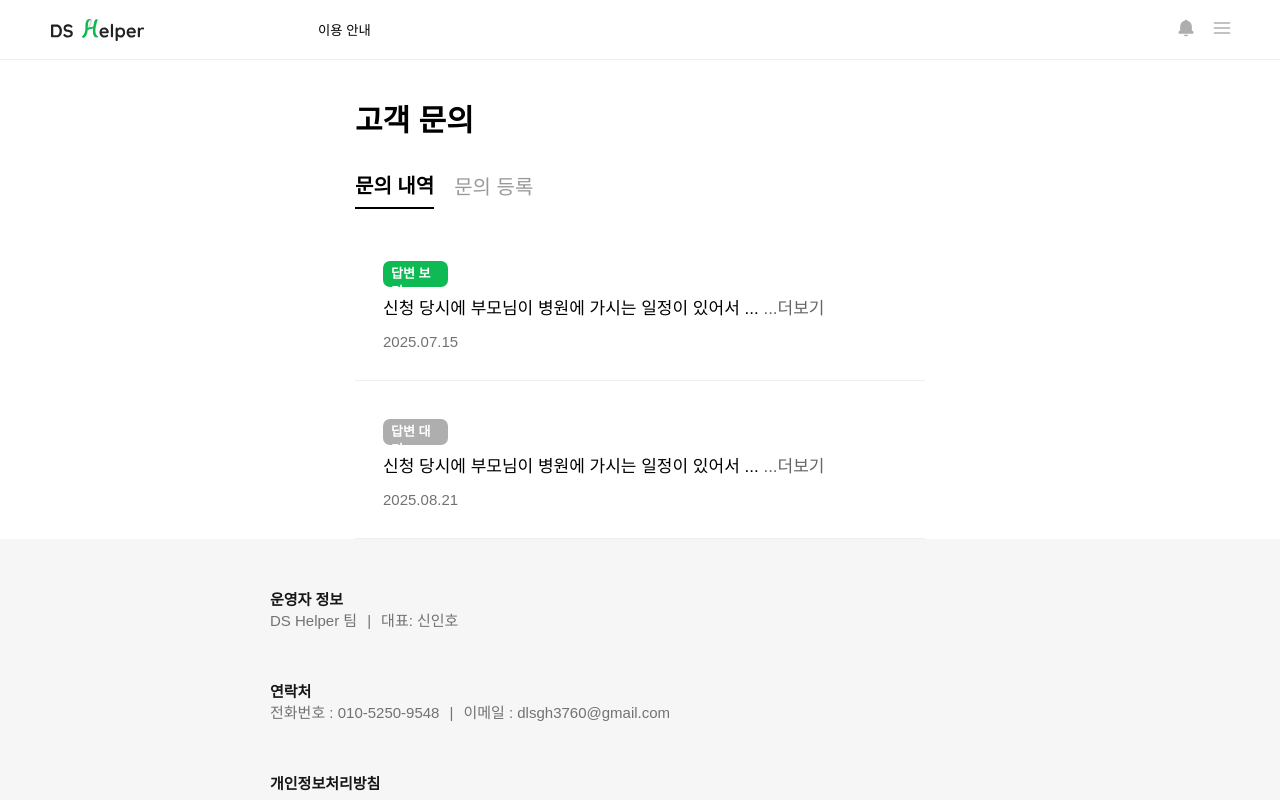
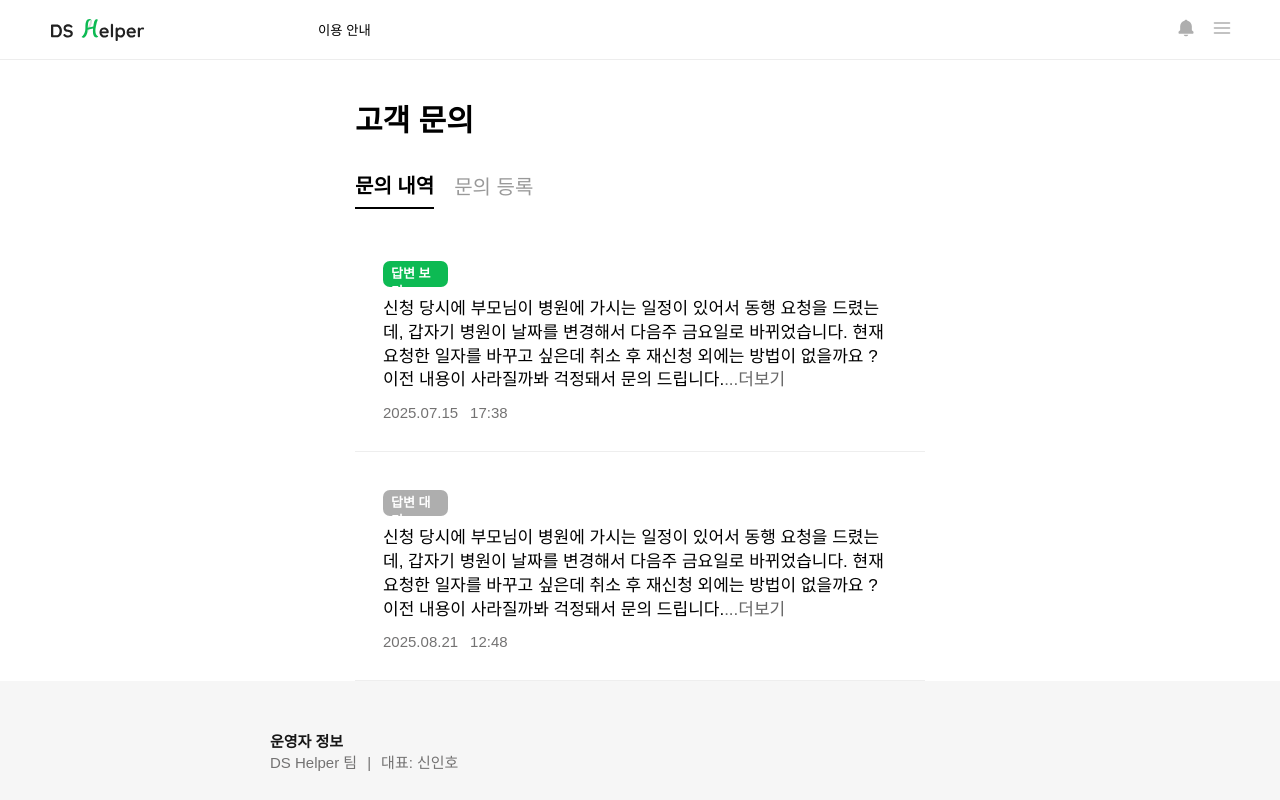
Before and after one commit to DS-Helper/frontend, a Next.js app: page /customer in a window 1280 px wide. Shown: the top 800 px of the page. Built offline with nearby package versions, Linux system fonts and the light colour scheme.

Commit message:
문의 내역 날짜 수정

```diff
--- a/src/pages/customer.tsx
+++ b/src/pages/customer.tsx
@@ -10,11 +10,12 @@ export default function Customer(){
     const [activeTab, setActiveTab] = useState<"history" | "register">('history');
     const [inquiryType, setInquiryType] = useState("");
     const [content, setContent] = useState("");
+    //임의 문의 데이터
     const [inquiries, setInquiries] = useState([
         {
             id: 1,
             status: "답변 보기",
-            content:"신청 당시에 부모님이 병원에 가시는 일정이 있어서 ...",
+            content:"신청 당시에 부모님이 병원에 가시는 일정이 있어서 동행 요청을 드렸는데, 갑자기 병원이 날짜를 변경해서 다음주 금요일로 바뀌었습니다. 현재 요청한 일자를 바꾸고 싶은데 취소 후 재신청 외에는 방법이 없을까요 ? 이전 내용이 사라질까봐 걱정돼서 문의 드립니다.",
             date:"2025.07.15",
             time:"17:38",
             answer:"안녕하세요. 불편을 드려 정말 죄송합니다. \n\n확인 결과, 해당 시간대에 배차 배경이 누락된 것으로 확인되었습니다. \n\n빠르게 연락을 드리지 못한 점 사과드리며, 다음 일정은 저희가 우선 배정해드릴 수 있도록 처리하겠습니다.\n\n다시 한 번 사과드리며, 곧 별도 연락드리겠습니다."
@@ -22,7 +23,7 @@ export default function Customer(){
         {
             id: 2,
             status: "답변 대기",
-            content:"신청 당시에 부모님이 병원에 가시는 일정이 있어서 ...",
+            content:"신청 당시에 부모님이 병원에 가시는 일정이 있어서 동행 요청을 드렸는데, 갑자기 병원이 날짜를 변경해서 다음주 금요일로 바뀌었습니다. 현재 요청한 일자를 바꾸고 싶은데 취소 후 재신청 외에는 방법이 없을까요 ? 이전 내용이 사라질까봐 걱정돼서 문의 드립니다.",
             date:"2025.08.21",
             time:"12:48",
             answer: null
@@ -87,10 +88,11 @@ export default function Customer(){
                                         >
                                             {item.status}
                                         </span>
-                                        <p className={cn("content")}>{item.content} <a>...더보기</a></p>
-                                        <p className={cn("date")}>{item.date}</p>
-
-
+                                        <p className={cn("content")}>{item.content}<a>...더보기</a></p>
+                                        <div className={cn("dateTime")}>
+                                            <span className={cn("date")}>{item.date}</span>
+                                            <span className={cn("time")}>{item.time}</span>
+                                        </div>
                                     </li>
                                 ))}
                             </ul>
--- a/src/styles/Customer.module.scss
+++ b/src/styles/Customer.module.scss
@@ -105,9 +105,16 @@
     .content{
         font-size: 17px;
         color: #000;
+        //더보기 버튼
         a { color: #666; font-size: 17px; cursor: pointer;}
     }
-    .date{
+
+    .dateTime{
+        display: flex;
+        align-items: center;
+        gap: 12px;
+    }
+    .date, .time{
         font-size: 15px;
         color: #737272;
     }
```
